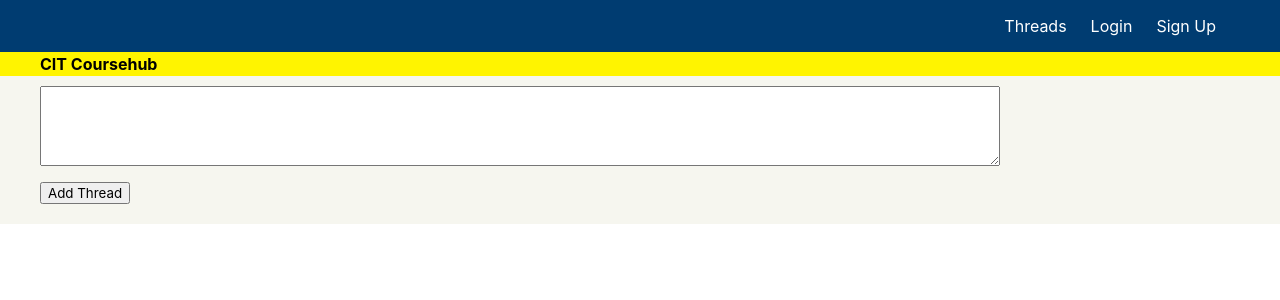
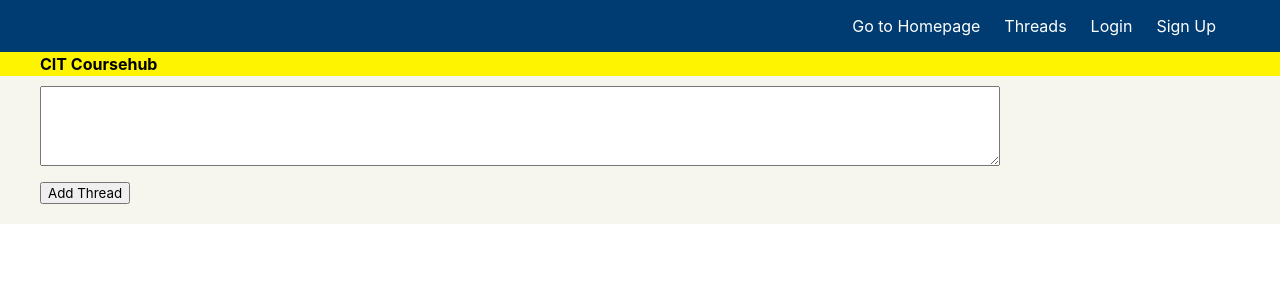
Before and after one commit to naasiz/ACIT-2911, a Flask app: page / in a window 1280 px wide. Shown: the top 300 px of the page. Run offline with Flask 3, Linux system fonts and the light colour scheme; data that the repository does not hold is empty; parts of the project's set-up code (start-up, migrations or seed data) failed here and were passed over.

Commit message:
Add the homepage.html into flask

```diff
--- a/main.py
+++ b/main.py
@@ -130,5 +130,11 @@ def signup_post():
     db.session.commit()
     return redirect(url_for('login'))
 
+@app.route('/homepage')
+def toHome():
+    return render_template('homepage file/homepage.html')
+
+
+
 if __name__ == "__main__":
     app.run(debug=True, port=8888)
--- a/templates/base.html
+++ b/templates/base.html
@@ -38,6 +38,7 @@
                 </h1>
               </div>
               <div class="navbar-end">
+                <a href="{{ url_for('toHome') }}" class="navbar-item">Go to Homepage</a>
                 <a href="{{ url_for('main') }}" class="navbar-item"> Threads </a>
                 {% if current_user.is_authenticated %}
                 <a href="{{ url_for('profile') }}" class="navbar-item">
```
Also changed, not shown: instance/db.sqlite.
